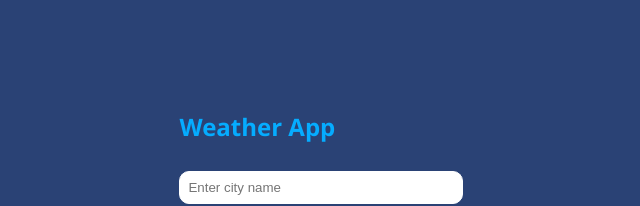
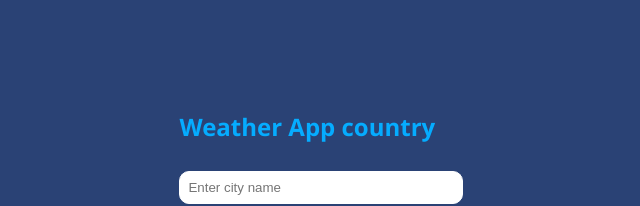
Before and after one commit to ahmadkarim01/WeatherApp, a plain HTML site: page index.html in a window 1280 px wide. Shown: the part 194-400 px from the top of the page, without its empty margins (311-951 px from the left). Drawn offline with Linux system fonts and the light colour scheme.

Commit message:
index.html

```diff
--- a/index.html
+++ b/index.html
@@ -8,7 +8,7 @@
 </head>
 <body>
     <div id="Weather-container">
-        <h2>Weather App</h2>
+        <h2>Weather App country</h2>
         <input type="text" id="city" placeholder="Enter city name">
         <button onclick="getWeather()">Search</button>
 
```
